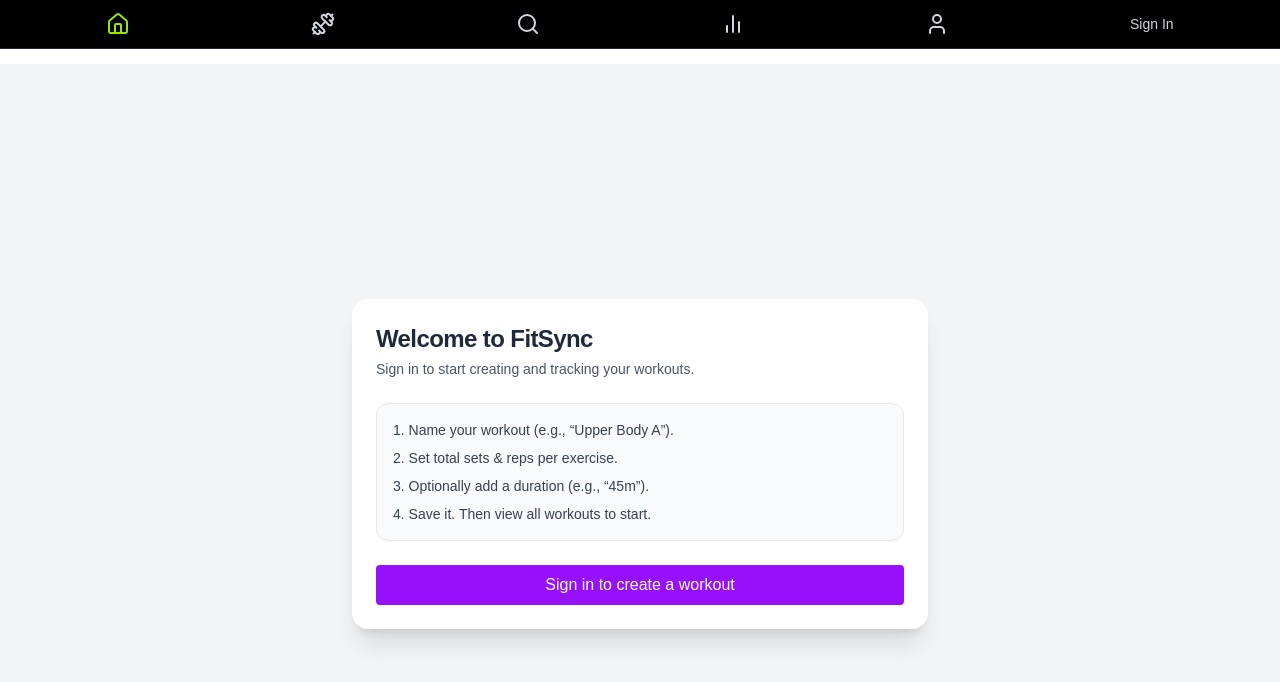
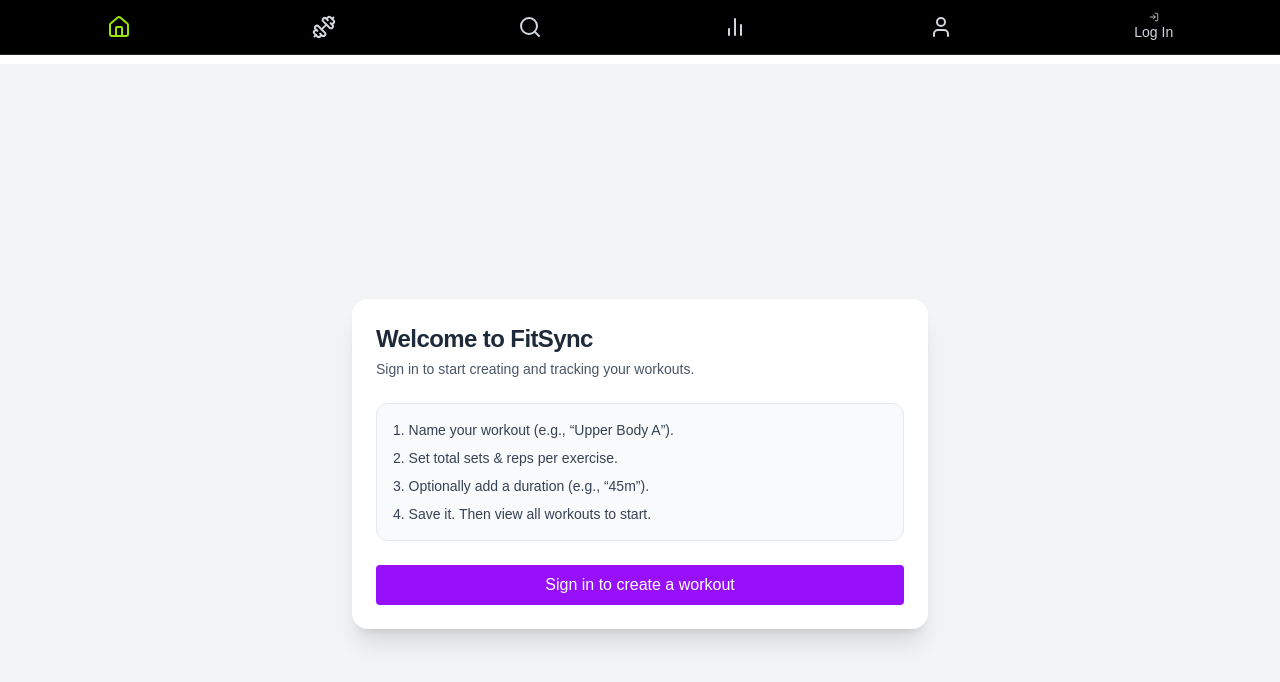
Before and after one commit to shay122990/FitSync-pwa-fitness-app, a Next.js app: page / in a window 1280 px wide. Shown: the top 682 px of the page. Built offline with nearby package versions, Linux system fonts and the light colour scheme; no server answers.

Commit message:
Log in icon for navbar

```diff
--- a/src/app/components/Navbar.tsx
+++ b/src/app/components/Navbar.tsx
@@ -1,8 +1,7 @@
-// components/Navbar.tsx
 "use client";
 
 import Link from "next/link";
-import { Home, Dumbbell, BarChart2, User, Search } from "lucide-react";
+import { Home, Dumbbell, BarChart2, User, Search, LogIn } from "lucide-react";
 import { usePathname } from "next/navigation";
 import { SignInButton, SignedIn, SignedOut, UserButton } from "@clerk/nextjs";
 
@@ -42,8 +41,9 @@ export default function Navbar() {
         <li className="flex justify-center">
           <SignedOut>
             <SignInButton mode="modal">
-              <button className="text-sm text-gray-300 hover:text-lime-400">
-                Sign In
+              <button className=" flex flex-col justify-center items-center text-sm text-gray-300 hover:text-lime-400">
+                <LogIn size={10} />
+                Log In
               </button>
             </SignInButton>
           </SignedOut>
```
